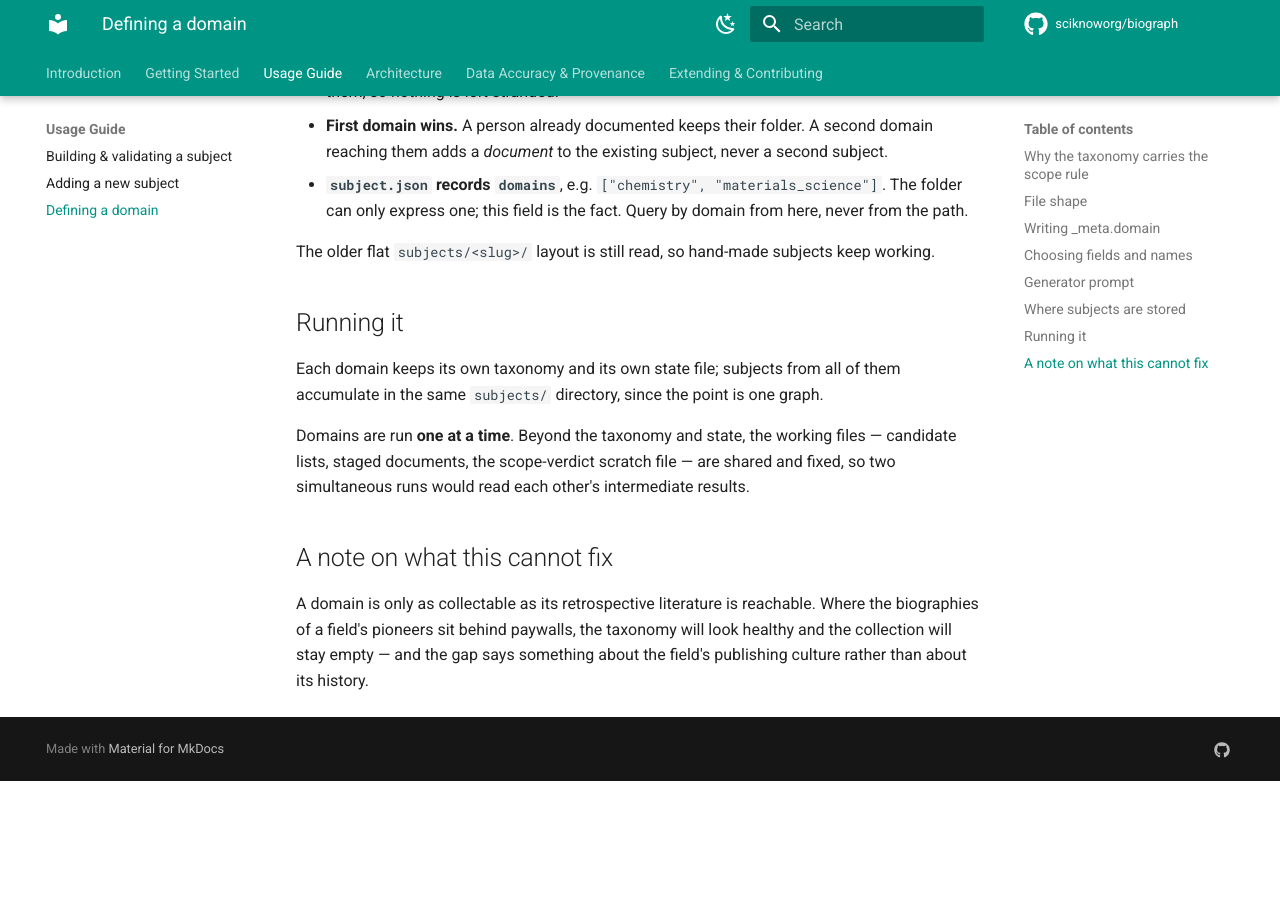
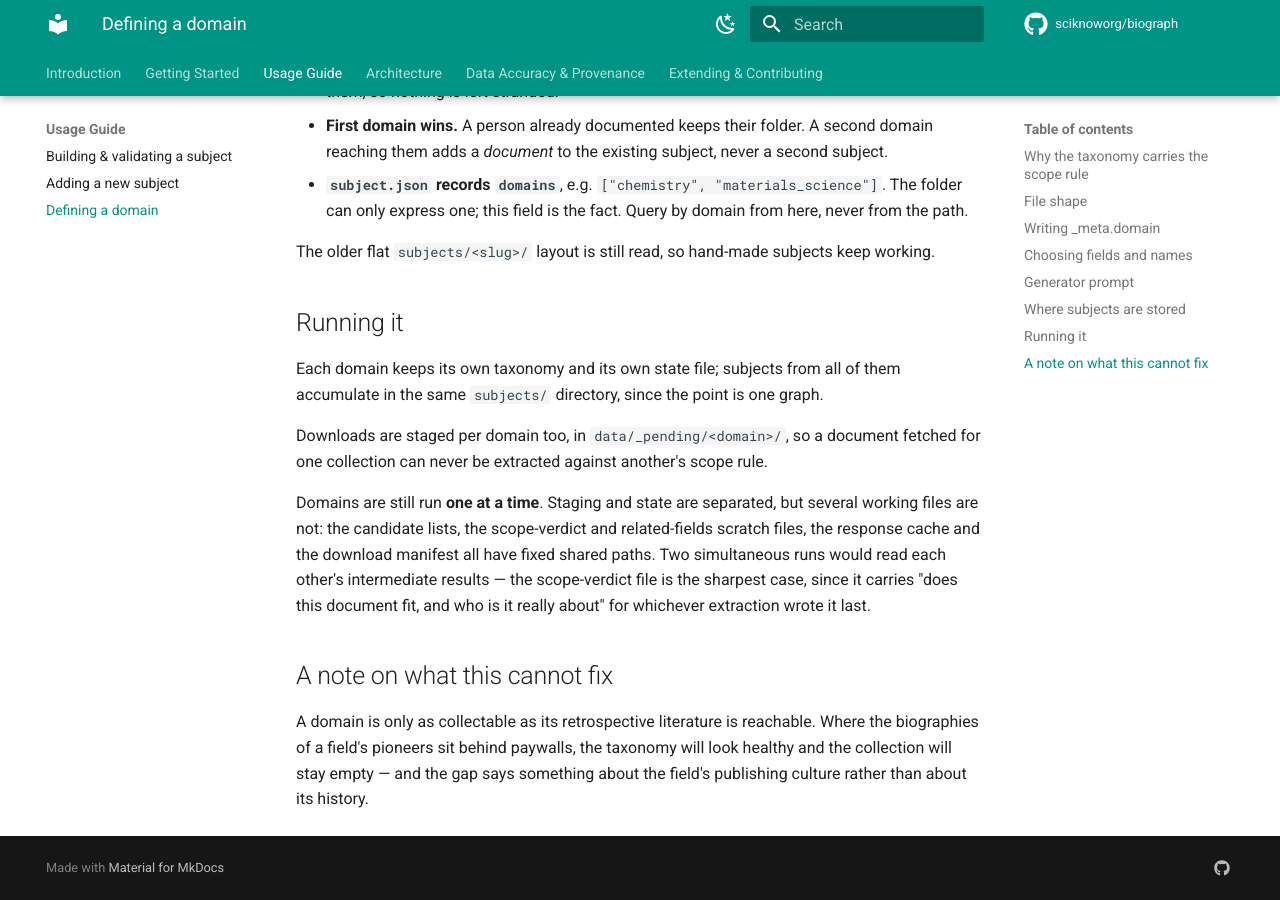
Before and after one commit to sciknoworg/biograph, an MkDocs documentation site: the page built from docs/defining-a-domain.md, in a window 1280 px wide and 900 px high, scrolled down 4285 px. Built offline with MkDocs 1.6.1 and Material for MkDocs 9.7.7, drawn with Linux system fonts in a browser that asks for light colours; comment, search, counter and statistics services are not loaded; before the commit the page ends 5066 px from its top, so only the background shows below that.

Commit message:
Stage downloads per domain
data/_pending/<domain>/ rather than one shared directory. Extraction takes
whatever is staged, so starting a second domain while documents were still queued
would have extracted them against the wrong scope rule and filed the survivors in
the wrong folder -- chemistry papers judged as materials science. A leftover from
a permanently-failed extraction also blocked the next domain indefinitely, which
is how this surfaced.

Nothing scans the directory (extract resolves each document from the manifest
download_path), so anything staged under the old flat path stays reachable.

This separates staging, not everything: the candidate lists, scratch files,
response cache and manifest still have fixed shared paths, so domains continue to
run one at a time. Documented as such.

Co-Authored-By: Claude Opus 5 <noreply@anthropic.com>

```diff
--- a/docs/defining-a-domain.md
+++ b/docs/defining-a-domain.md
@@ -205,10 +205,16 @@ keep working.
 Each domain keeps its own taxonomy and its own state file; subjects from all of
 them accumulate in the same `subjects/` directory, since the point is one graph.
 
-Domains are run **one at a time**. Beyond the taxonomy and state, the working
-files — candidate lists, staged documents, the scope-verdict scratch file — are
-shared and fixed, so two simultaneous runs would read each other's intermediate
-results.
+Downloads are staged per domain too, in `data/_pending/<domain>/`, so a document
+fetched for one collection can never be extracted against another's scope rule.
+
+Domains are still run **one at a time**. Staging and state are separated, but
+several working files are not: the candidate lists, the scope-verdict and
+related-fields scratch files, the response cache and the download manifest all
+have fixed shared paths. Two simultaneous runs would read each other's
+intermediate results — the scope-verdict file is the sharpest case, since it
+carries "does this document fit, and who is it really about" for whichever
+extraction wrote it last.
 
 ## A note on what this cannot fix
 
```
